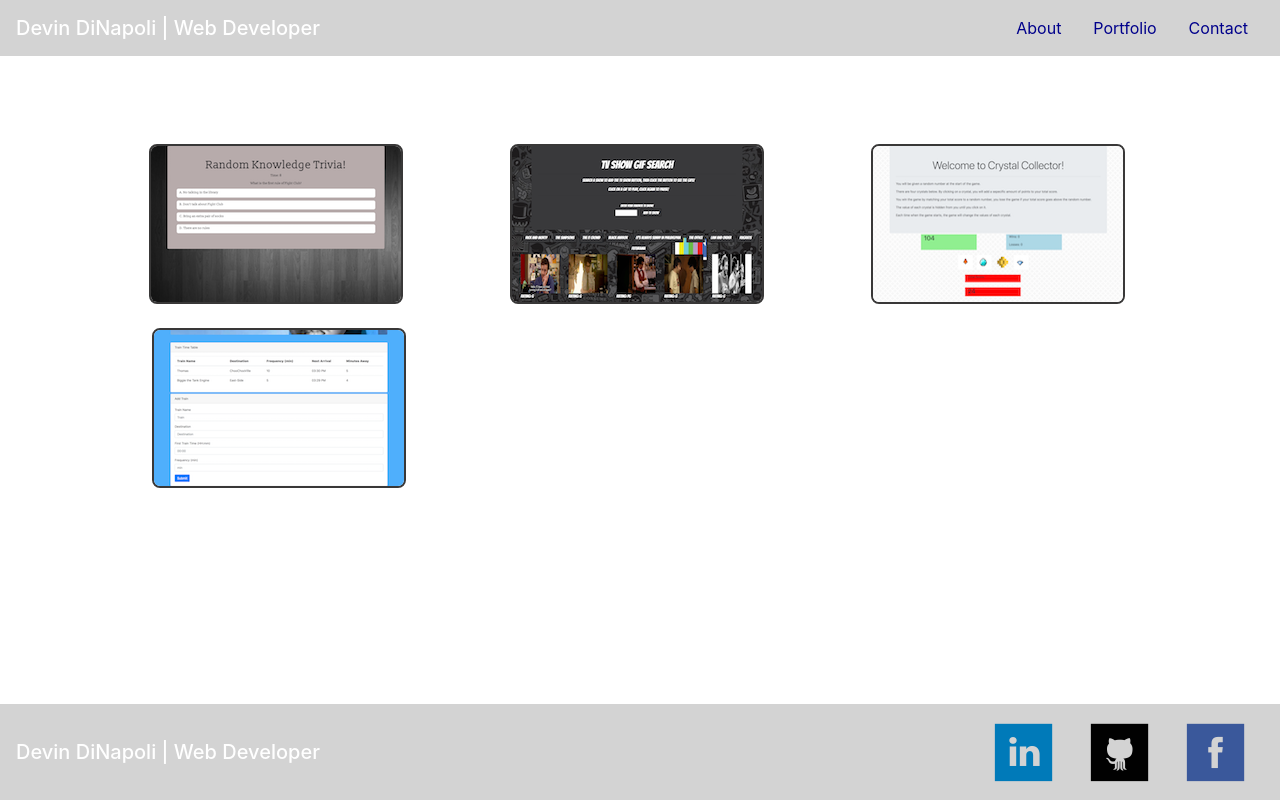
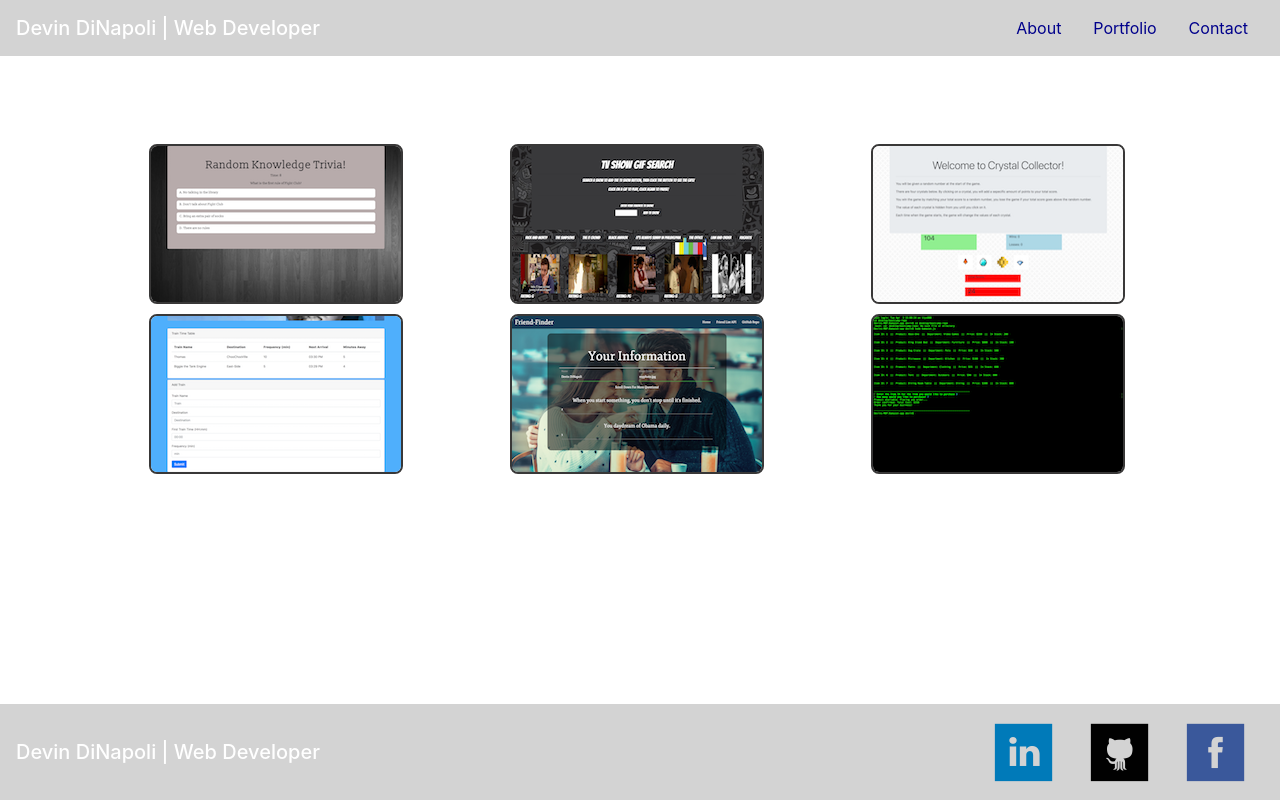
Before and after one commit to devindinapoli/Bootstrap-Portfolio, a plain HTML site: page portfolio.html in a window 1280 px wide. Drawn offline with nearby package versions, Linux system fonts and the light colour scheme.

Commit message:
Added projects, fixed css on portfolio:

```diff
--- a/portfolio.html
+++ b/portfolio.html
@@ -28,29 +28,33 @@
     </nav>
     <div class="container">
         <div class="row">
-            <div class="col-md-12">
+            <div class="col-sm-12">
                 <br>
                 <div class="jumbotron portfolio">
                     <div class="row">
-                        <div class="col-md-4">
+                        <div class="col-sm-4">
                             <a href="https://devindinapoli.github.io/TriviaGame/"><img src="images/triviaGame.png" class="project"></a>
                         </div>
-                        <div class="col-md-4">
+                        <div class="col-sm-4">
                             <a href="https://devindinapoli.github.io/GifTastic/"><img src="images/GifApp.png" class="project"></a>
                         </div>
-                        <div class="col-md-4">
+                        <div class="col-sm-4">
                             <a href="https://devindinapoli.github.io/week-4-game"><img src="images/week4.png" class="project"></a>
                             <br>
                         </div>
                     </div>
-                    <div class="row">
-                        <div class="col-md-12">
-                            &nbsp;
+
+                    <div class="row second-row">
+                        <div class="col-sm-4 second">
+                            <a href="https://devindinapoli.github.io/Train-Time-Table/"><img src="images/time-table.png" class="project"></a>
+                            <br>
                         </div>
-                    </div>
-                    <div class="row">
-                        <div class="col-md-4 second">
-                            <a href="https://devindinapoli.github.io/Train-Time-Table/"><img src="images/time-table.png" class="project"></a>
+                        <div class="col-sm-4 second">
+                            <a href="https://blueberry-crumble-63720.herokuapp.com/"><img src="images/friend.png" class="project"></a>
+                            <br>
+                        </div>
+                        <div class="col-sm-4 second">
+                            <a href="https://github.com/devindinapoli/Bamazon-app"><img src="images/bamazon.png" class="project"></a>
                             <br>
                         </div>
                     </div>
--- a/style.css
+++ b/style.css
@@ -36,6 +36,6 @@ body {
 .form-group{
     color: white;
 }
-.second{
-margin-left: 3px;
+.second-row {
+    margin-top: 10px;
 }
```
Also changed, not shown: images/bamazon.png (added), images/friend.png (added), 2 other files.
